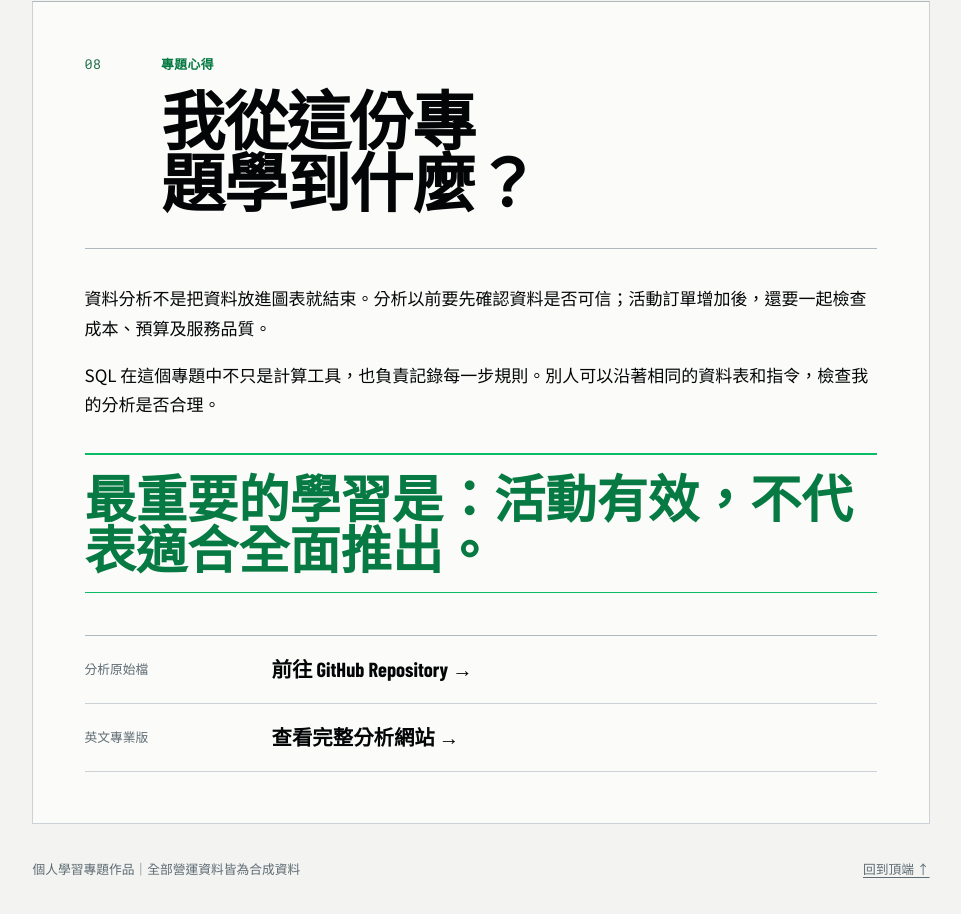
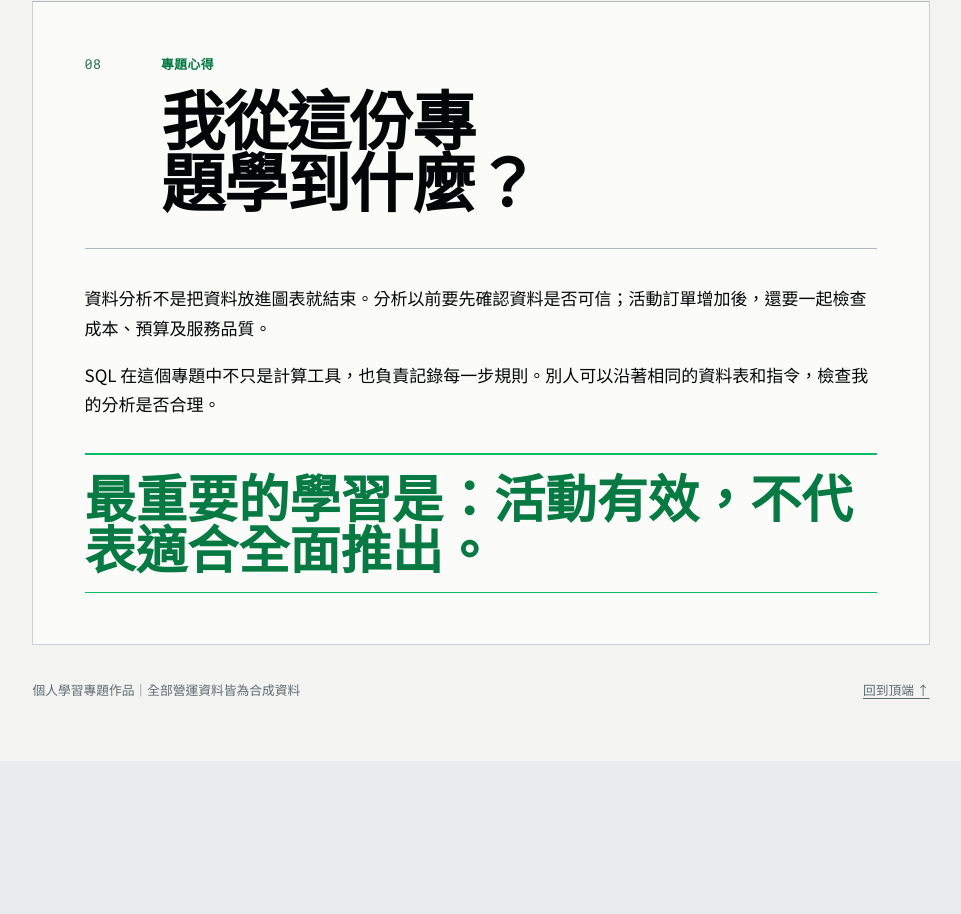
Before and after one commit to Joelyn-Poh/taiwan-airport-ops-case-study, a website: page site/student-report/index.html in a window 1280 px wide. Shown: the part 10477-11391 px from the top of the page, without its empty margins (312-1273 px from the left). After the commit the page ends 11238 px from the top, so only its background shows below. Drawn offline with nearby package versions, Linux system fonts and the light colour scheme; a web font is replaced by a local one.

Commit message:
Remove Chinese footer links (#11)

```diff
--- a/site/student-report/index.html
+++ b/site/student-report/index.html
@@ -546,10 +546,6 @@ END AS budget_status</code></pre>
           <blockquote>最重要的學習是：活動有效，不代表適合全面推出。</blockquote>
         </div>
 
-        <div class="closing-links">
-          <a href="https://github.com/Joelyn-Poh/taiwan-airport-ops-case-study"><span>分析原始檔</span><strong>前往 GitHub Repository →</strong></a>
-          <a href="../portfolio/"><span>英文專業版</span><strong>查看完整分析網站 →</strong></a>
-        </div>
       </section>
 
       <footer class="report-footer">
--- a/site/student-report/styles.css
+++ b/site/student-report/styles.css
@@ -303,12 +303,6 @@ h3 { margin-top: 2rem; font-size: clamp(1.45rem, 2.4vw, 2rem); line-height: 1.1;
 .reflection-copy { max-width: 52rem; margin-top: 2rem; }
 .reflection-copy p { font-size: 1rem; }
 .reflection-copy blockquote { margin: 2rem 0 0; padding: 1rem 0; border-top: 2px solid var(--orange); border-bottom: 1px solid var(--orange); color: var(--orange-text); font-family: var(--display); font-size: clamp(2.1rem, 4vw, 3.8rem); font-weight: 700; line-height: 1; }
-.closing-links { margin-top: 2.5rem; border-top: 1px solid var(--section-rule); }
-.closing-links a { display: grid; grid-template-columns: 10rem 1fr; gap: 1rem; align-items: center; min-height: 4rem; border-bottom: 1px solid var(--rule); text-decoration: none; }
-.closing-links a:hover strong { text-decoration: underline; text-underline-offset: 0.25em; }
-.closing-links span { color: var(--muted); font-size: 0.75rem; }
-.closing-links strong { font-family: var(--display); font-size: 1.2rem; }
-
 .report-footer { display: flex; justify-content: space-between; max-width: 78rem; margin: 0 auto; padding: 0.5rem 0; color: var(--muted); font-size: 0.75rem; }
 .report-footer p { margin: 0; }
 .report-footer a { text-underline-offset: 0.2em; }
@@ -377,7 +371,6 @@ h3 { margin-top: 2rem; font-size: clamp(1.45rem, 2.4vw, 2rem); line-height: 1.1;
   .budget-note > div { border-right: 0; border-bottom: 1px solid var(--rule); }
   .lesson-body { padding-left: 1rem; }
   .sql-lessons summary { grid-template-columns: 2.5rem 1fr; }
-  .closing-links a { grid-template-columns: 1fr; gap: 0; padding: 0.7rem 0; }
   .report-footer { align-items: flex-start; flex-direction: column; gap: 0.5rem; }
 }
 
```
